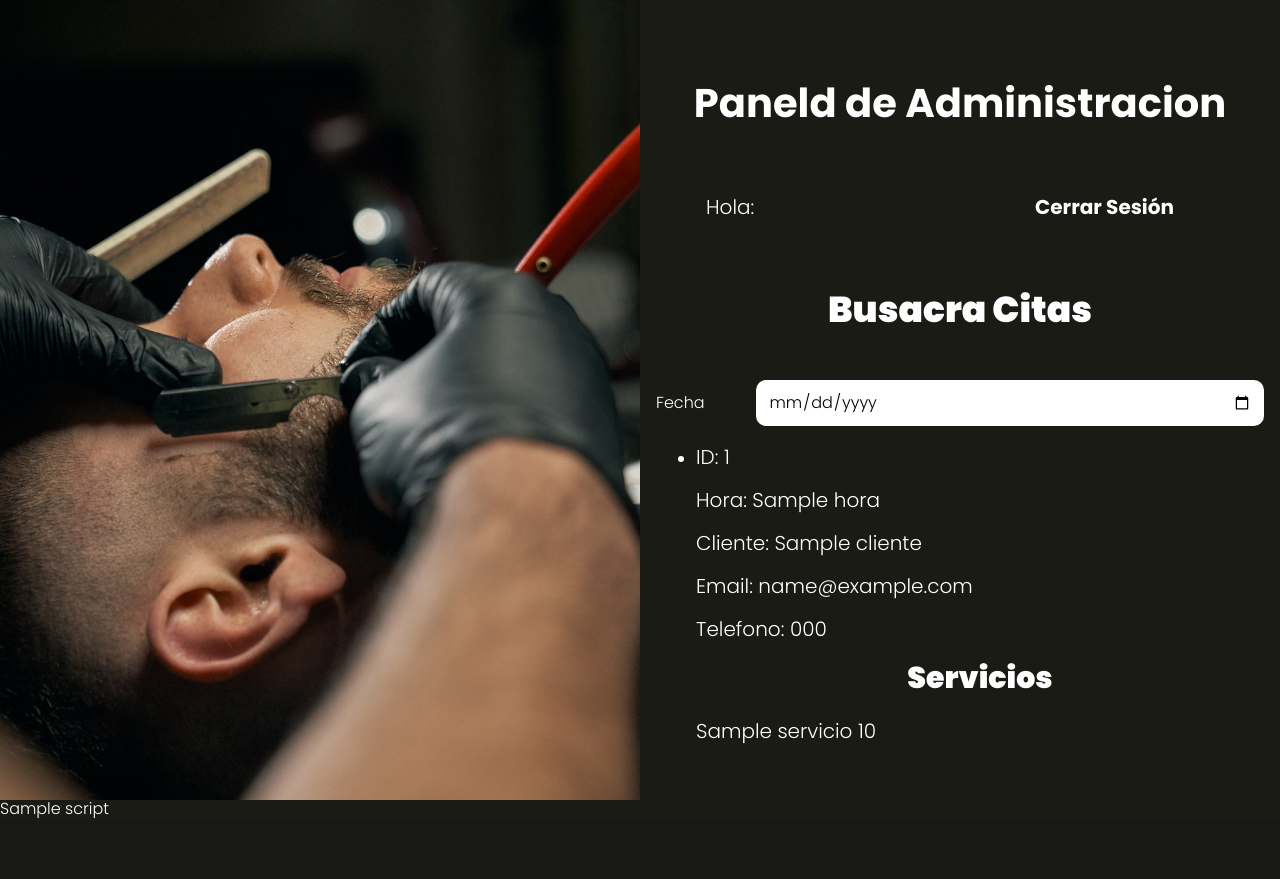
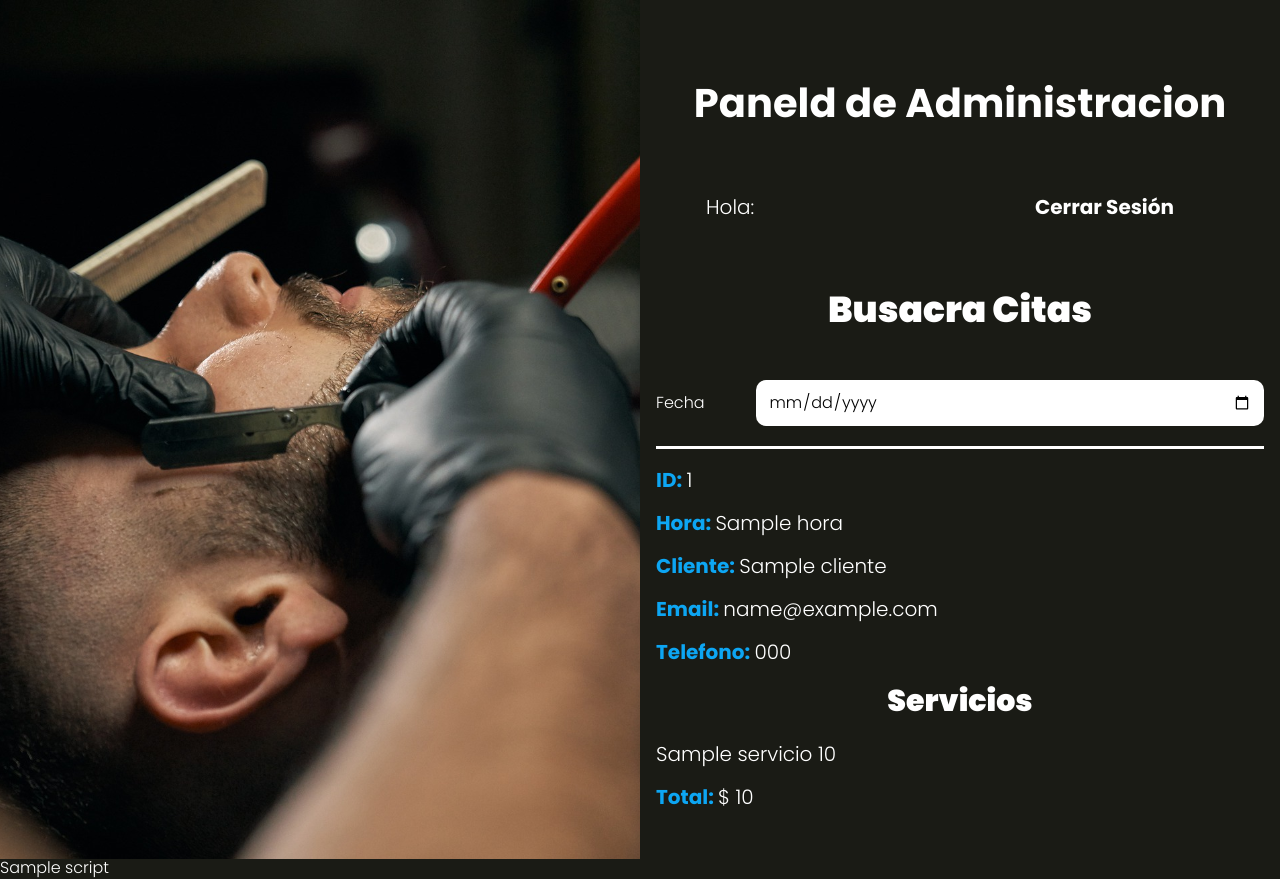
Before and after one commit to Salvador-a/AppSalon, a PHP site: the page made by views/admin/index.php in a window 1280 px wide. Before the commit the page ends 819 px from the top, so only its background shows below. Run offline with PHP 8.4, Linux system fonts and the light colour scheme; the template is opened without the code that fills it: most values are stand-ins (such as "Sample title", 1, 10 or a date in 2020).

Commit message:
Se aplico el total de los productos

```diff
--- /dev/null
+++ b/src/scss/layout/_admin.scss
@@ -0,0 +1,27 @@
+@use '../base/variables' as v;
+@use '../base/mixins' as m;
+
+.citas {
+    list-style: none;
+    padding: 0;
+
+    li {
+        padding: 1 rem;
+        border-top: px solid v.$blanco;
+
+        p {
+            font-weight: v.$bold;
+            color: v.$azul;
+        }
+
+        span,
+        .servicio {
+            font-weight: v.$regular;
+            color: v.$blanco
+
+        }
+
+    }
+
+
+}
--- a/src/scss/layout/index.scss
+++ b/src/scss/layout/index.scss
@@ -2,3 +2,4 @@
 @forward 'cita';
 @forward 'servicios';
 @forward 'resumen';
+@forward 'admin';
--- a/views/admin/index.php
+++ b/views/admin/index.php
@@ -9,11 +9,7 @@
     <form class="formulario">
         <div class="campo">
             <label for="fecha">Fecha</label>
-            <input
-                type="date"
-                id="fecha"
-                name="fecha"
-            />
+            <input type="date" id="fecha" name="fecha" />
 
         </div>
 
@@ -24,8 +20,10 @@
     <ul class="citas">
         <?php
         $idCita = 0;
-            foreach( $citas as $cita) {
-                if($idCita !== $cita->id) {
+        foreach ($citas as $key => $cita) {
+
+            if ($idCita !== $cita->id) {
+                $total = 0;
         ?>
                 <li>
                     <p>ID: <span><?php echo $cita->id; ?></span> </p>
@@ -37,10 +35,23 @@
                     <h3>Servicios</h3>
                 <?php
                 $idCita = $cita->id;
-        } // Fin IF  ?>
+            } // Fin de IF
+
+            $total += $cita->precio;
+
+                ?>
                 <p class="servicio"><?php echo $cita->servicio . " " . $cita->precio; ?></p>
-        </li>
 
-        <?php } // fin de Foreach ?>
+                <?php
+                $actual = $cita->id;
+                $proximo = $citas[$key + 1]->id ?? 0;
+
+                if (esUltimo($actual, $proximo)) { ?>
+                    <p class="total">Total: <span>$ <?php echo $total; ?></span> </p>
+
+            <?php
+                }
+            } // fin de Foreach
+            ?>
     </ul>
 </div>
```
Also changed, not shown: includes/funciones.php (+7 -0 lines), public/build/css/app.css, public/build/css/layout/index.css, 2 other files. Lines whose indentation alone changed are shown as unchanged.
